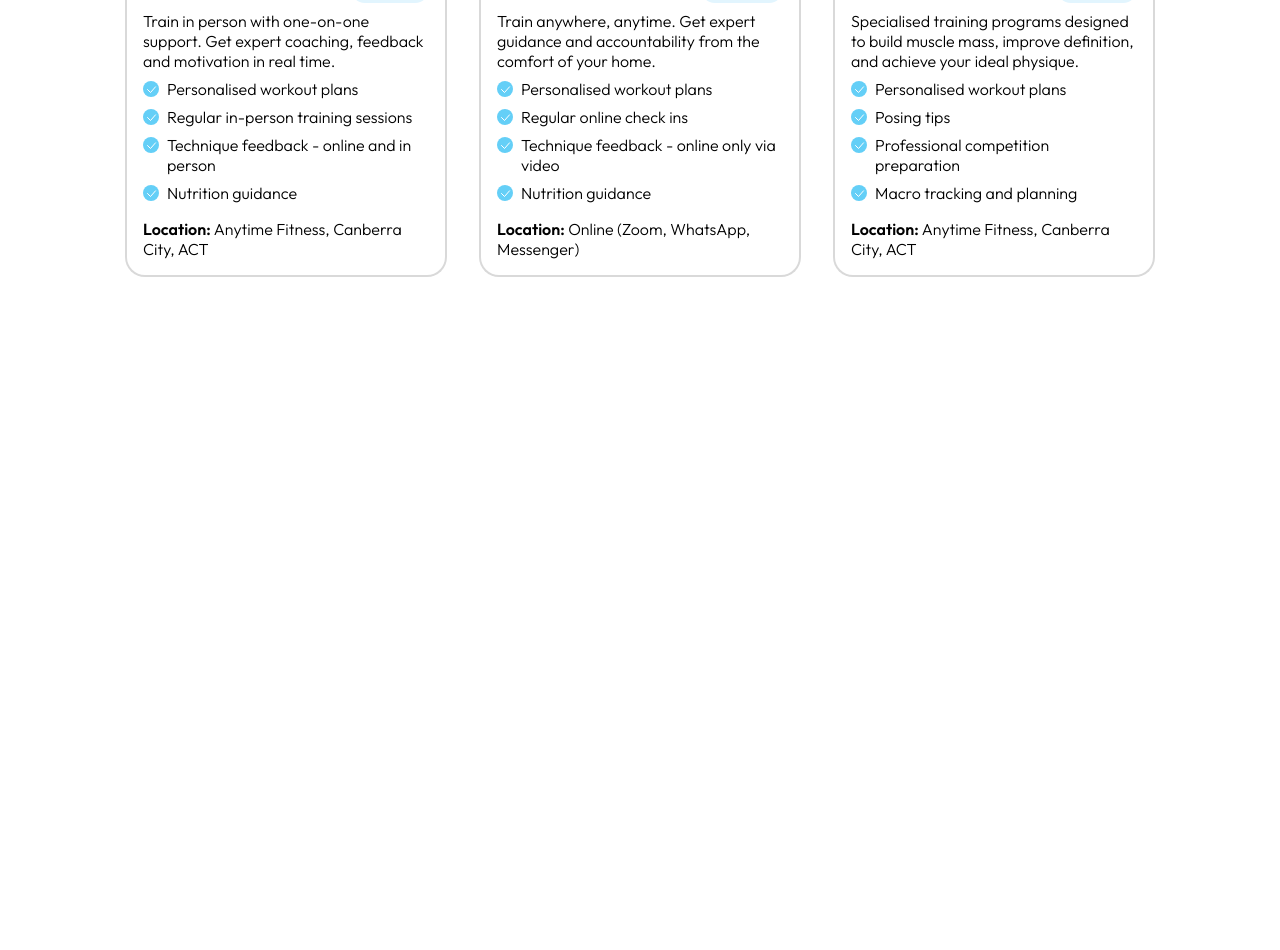
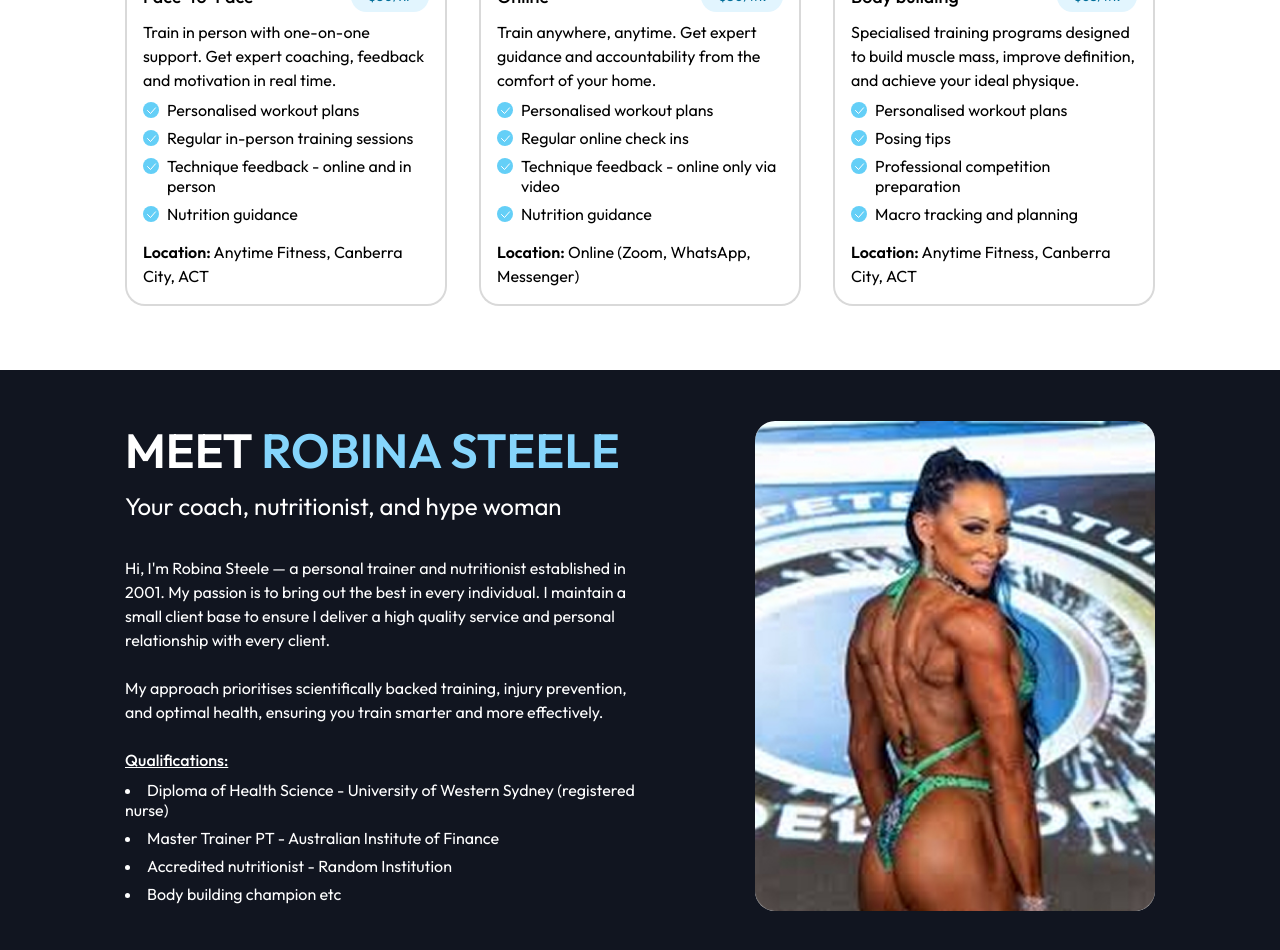
Before and after one commit to caitlinoma11ey/train-strong-steele, a Next.js app: page / in a window 1280 px wide. Shown: the part 1160-2110 px from the top of the page. Before the commit the page ends 1437 px from the top, so only its background shows below. Built offline with nearby package versions, Linux system fonts and the light colour scheme.

Commit message:
Feature: Add "About" section

```diff
--- a/src/app/globals.scss
+++ b/src/app/globals.scss
@@ -26,6 +26,7 @@ li, ul {
   --button-blue: #85D5FC;
   --pill-blue: #E2F5FE;
   --border-grey: #D9D9D9;
+  --background-blue: #111520;
 }
 
 h1,
@@ -56,10 +57,12 @@ h2 {
 
 p {
   font-size: 16px;
-  font-weight: 300;
+  font-weight: 400;
+  line-height: 1.5;
 }
 
-ul {
+ul li {
   font-size: 16px;
-  font-weight: 300;
+  font-weight: 400;
+  list-style-position: inside;
 }
--- a/src/app/page.module.scss
+++ b/src/app/page.module.scss
@@ -57,15 +57,15 @@
   align-items: stretch;
 
   @include xxs {
-    gap: 24px;
+    gap: 16px;
   }
 
   @include xs {
-    gap: 24px;
+    gap: 16px;
   }
 
   @include sm {
-    gap: 24px;
+    gap: 16px;
   }
 }
 
@@ -79,8 +79,99 @@
   @include xs {
     grid-column: span 3;
   }
+}
+
+.darkContent {
+  background-color: var(--background-blue);
+  color: white;
+}
+
+.darkContentBody {
+  max-width: 1440px;
+  margin: 50px auto;
+  padding: 0px 125px;
+  width: 100%;
+  box-sizing: border-box;
+
+  @include xxs {
+    padding: 0px 28px;
+  }
+
+  @include xs {
+    padding: 0px 64px;
+  }
 
   @include sm {
-    grid-column: span 3;
+    padding: 0px 64px;
   }
 }
+
+.aboutContainer {
+  display: flex;
+  flex-direction: row;
+  gap: 100px;
+  align-items: center;
+  width: 100%;
+  justify-content: space-between;
+
+  @include xxs {
+    flex-direction: column;
+  }
+
+  @include xs {
+    flex-direction: column;
+  }
+
+  @include sm {
+    gap: 64px;
+  }
+}
+
+.aboutContent {
+  display: flex;
+  flex-direction: column;
+  gap: 32px;
+  width: 60%;
+  justify-content: center;
+
+  @include xxs {
+    width: 100%;
+  }
+
+  @include xs {
+    width: 100%;
+  }
+
+  @include sm {
+    width: 100%;
+  }
+}
+
+.aboutInfo {
+  display: flex;
+  flex-direction: column;
+  gap: 24px;
+}
+
+.aboutQualifications {
+  display: flex;
+  flex-direction: column;
+  gap: 8px;
+
+  p {
+    font-weight: 500;
+    text-decoration: underline;
+  }
+
+  li {
+    margin-bottom: 8px;
+  }
+}
+
+.aboutImage {
+  width: 40%;
+  max-width: 400px;
+  height: auto;
+  border-radius: 20px;
+  flex-shrink: 0;
+}
--- a/src/app/page.tsx
+++ b/src/app/page.tsx
@@ -6,6 +6,7 @@ import Heading from "@/components/Heading/Heading";
 import NavBar from "@/components/NavBar/NavBar";
 import Service from "@/components/Service/Service";
 import { services } from "../constants/constants";
+import Image from "next/image";
 
 export default function Home() {
   return (
@@ -22,7 +23,7 @@ export default function Home() {
           />
           <div className={styles.servicesGrid}>
             {services.map((service, index) => (
-              <div className={styles.servicesGridItem}  key={index}>
+              <div className={styles.servicesGridItem} key={index}>
                 <Service
                   key={index}
                   imgIndex={index + 1}
@@ -36,6 +37,54 @@ export default function Home() {
             ))}
           </div>
         </div>
+        <div className={styles.darkContent}>
+          <div className={styles.darkContentBody}>
+            <div className={styles.aboutContainer}>
+              <div className={styles.aboutContent}>
+                <Heading
+                  mainHeading="Meet Robina Steele"
+                  subHeading="Your coach, nutritionist, and hype woman"
+                  align="left"
+                />
+                <div className={styles.aboutInfo}>
+                  <p>
+                    Hi, I&#39;m Robina Steele — a personal trainer and
+                    nutritionist established in 2001. My passion is to bring out
+                    the best in every individual. I maintain a small client base
+                    to ensure I deliver a high quality service and personal
+                    relationship with every client.
+                  </p>
+                  <p>
+                    My approach prioritises scientifically backed training,
+                    injury prevention, and optimal health, ensuring you train
+                    smarter and more effectively.
+                  </p>
+                  <div className={styles.aboutQualifications}>
+                    <p>Qualifications:</p>
+                    <ul>
+                      <li>
+                        Diploma of Health Science - University of Western Sydney
+                        (registered nurse)
+                      </li>
+                      <li>
+                        Master Trainer PT - Australian Institute of Finance
+                      </li>
+                      <li>Accredited nutritionist - Random Institution</li>
+                      <li>Body building champion etc</li>
+                    </ul>
+                  </div>
+                </div>
+              </div>
+              <Image
+                src="/images/headshot.jpg"
+                alt="Robina Steele"
+                width={390}
+                height={480}
+                className={styles.aboutImage}
+              />
+            </div>
+          </div>
+        </div>
       </div>
     </>
   );
--- a/src/components/Heading/Heading.module.scss
+++ b/src/components/Heading/Heading.module.scss
@@ -2,10 +2,26 @@
   display: flex;
   flex-direction: column;
   gap: 8px;
+}
+
+.left {
+  text-align: left;
+}
+
+.center {
   text-align: center;
 }
+
+.right {
+  text-align: right;
+}
+
 .subHeading {
   font-size: 24px;
   font-weight: regular;
   color: var(--text-grey);
 }
+
+.meetRobina {
+  color: #85D5FC;
+}
--- a/src/components/Heading/Heading.tsx
+++ b/src/components/Heading/Heading.tsx
@@ -1,9 +1,21 @@
 import styles from './Heading.module.scss';
 
-export default function Heading({ mainHeading, subHeading }: HeadingProps) {
+export default function Heading({ mainHeading, subHeading, align = "center" }: HeadingProps) {
+
+  function getHeading() {
+    if (mainHeading === "Meet Robina Steele") {
+      return (
+        <h2>
+          Meet <span className={styles.meetRobina}>Robina Steele</span>
+        </h2>
+      );
+    }
+    return <h2>{mainHeading}</h2>;
+  }
+
   return (
-    <div className={styles.heading}>
-      <h2>{mainHeading}</h2>
+    <div className={`${styles.heading} ${styles[align]}`}>
+      {getHeading()}
       <p className={styles.subHeading}>{subHeading}</p>
     </div>
   );
--- a/src/components/Service/Service.module.scss
+++ b/src/components/Service/Service.module.scss
@@ -1,3 +1,5 @@
+@import "../../mixins.scss";
+
 .container {
   display: flex;
   flex-direction: column;
@@ -27,6 +29,12 @@
   flex-direction: row;
   justify-content: space-between;
   align-items: center;
+  gap: 8px;
+
+  @include sm {
+    flex-direction: column;
+    align-items: flex-start;
+  }
 }
 
 #name {
--- a/src/types/global.d.ts
+++ b/src/types/global.d.ts
@@ -7,7 +7,8 @@ type ButtonProps = {
 
 type HeadingProps = {
   mainHeading: string;
-  subHeading: string
+  subHeading: string;
+  align?: "left" | "center" | "right";
 };
 
 
```
Also changed, not shown: public/images/headshot.jpg (added).
